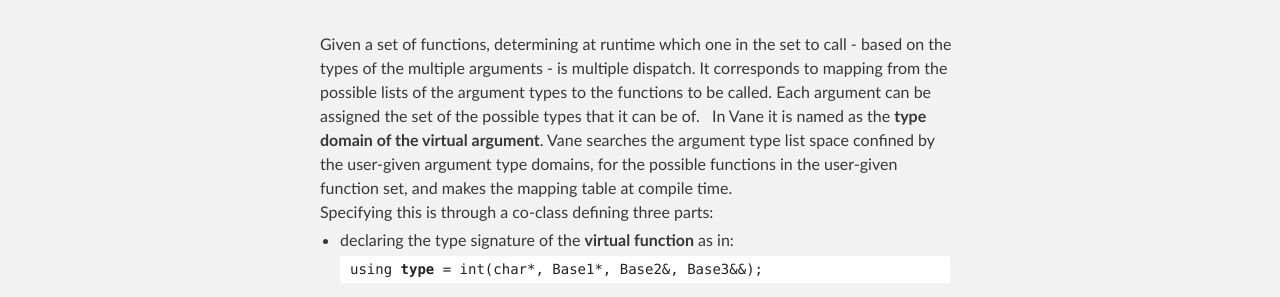
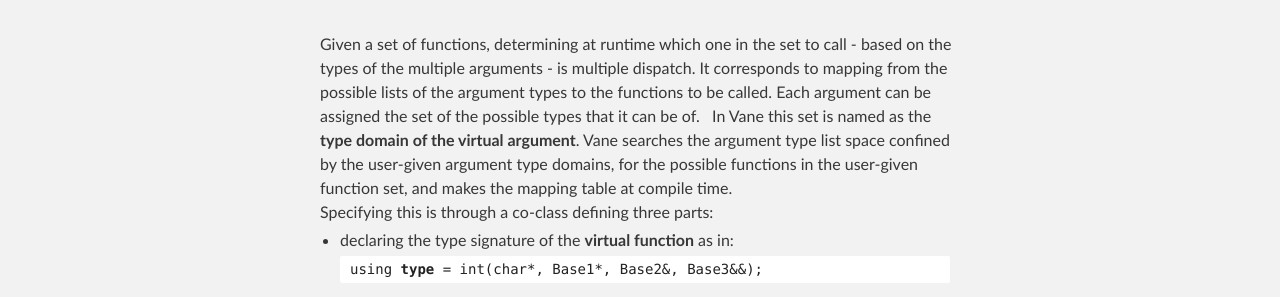
Before and after one commit to tmp2tmp/eee, a Jekyll site: the page built from docs/hello_world.md, in a window 1280 px wide. Shown: the part 232-529 px from the top of the page. Built offline with Jekyll 4.4.1, drawn with Linux system fonts in a browser that asks for light colours; our own code applies the rules of GitHub Pages for plain Markdown files; the repository's description, which GitHub fills in, is left out.

Commit message:
Update hello_world.md

```diff
--- a/docs/hello_world.md
+++ b/docs/hello_world.md
@@ -9,7 +9,7 @@
 is multiple dispatch.
 It corresponds to mapping from the possible lists of the argument types to the functions to be called.
 Each argument can be assigned the set of the possible types that it can be of. &nbsp;
-In Vane it is named as the <strong>type domain of the virtual argument</strong>.
+In Vane this set is named as the <strong>type domain of the virtual argument</strong>.
 Vane searches the argument type list space confined by the user-given argument type domains,
 for the possible functions in the user-given function set, and makes the mapping table at compile time.<br>
 Specifying this is through a co-class defining three parts:
```
